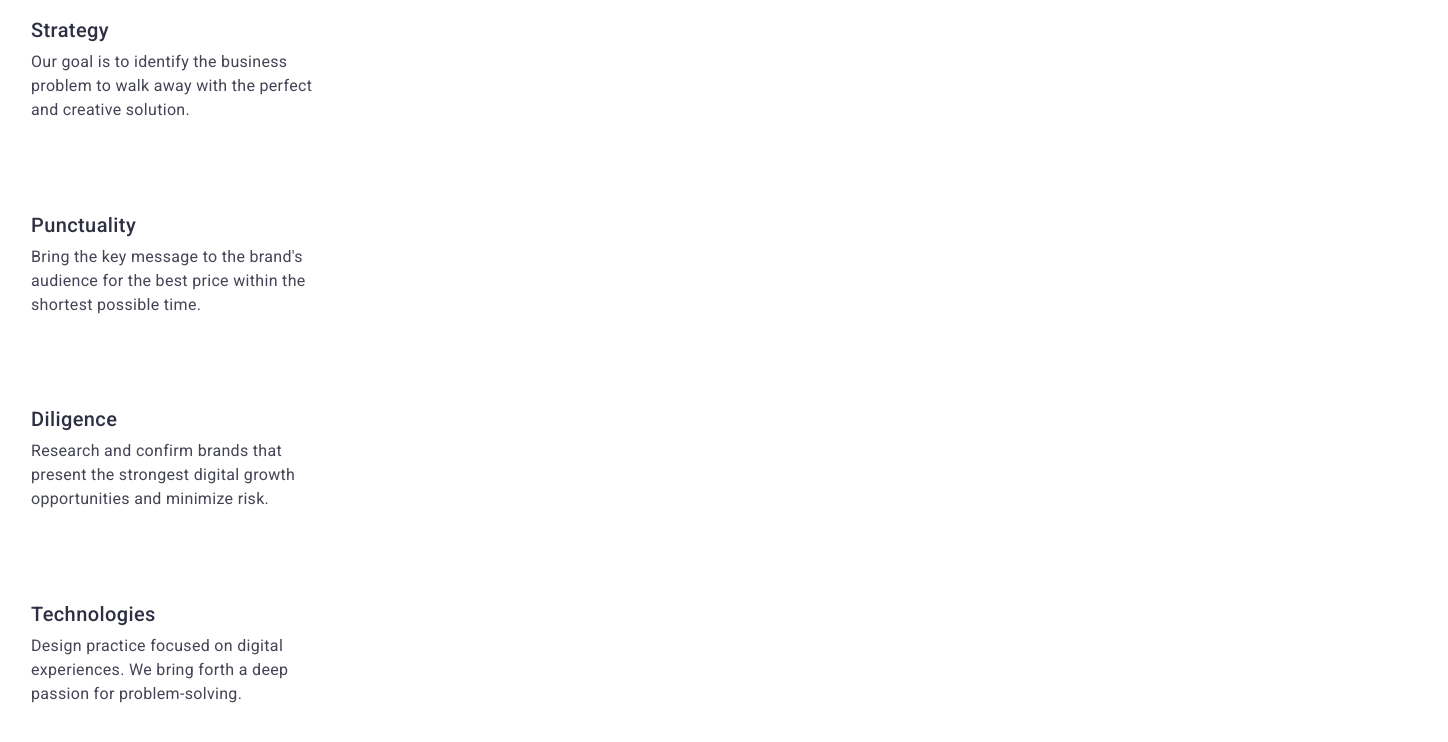
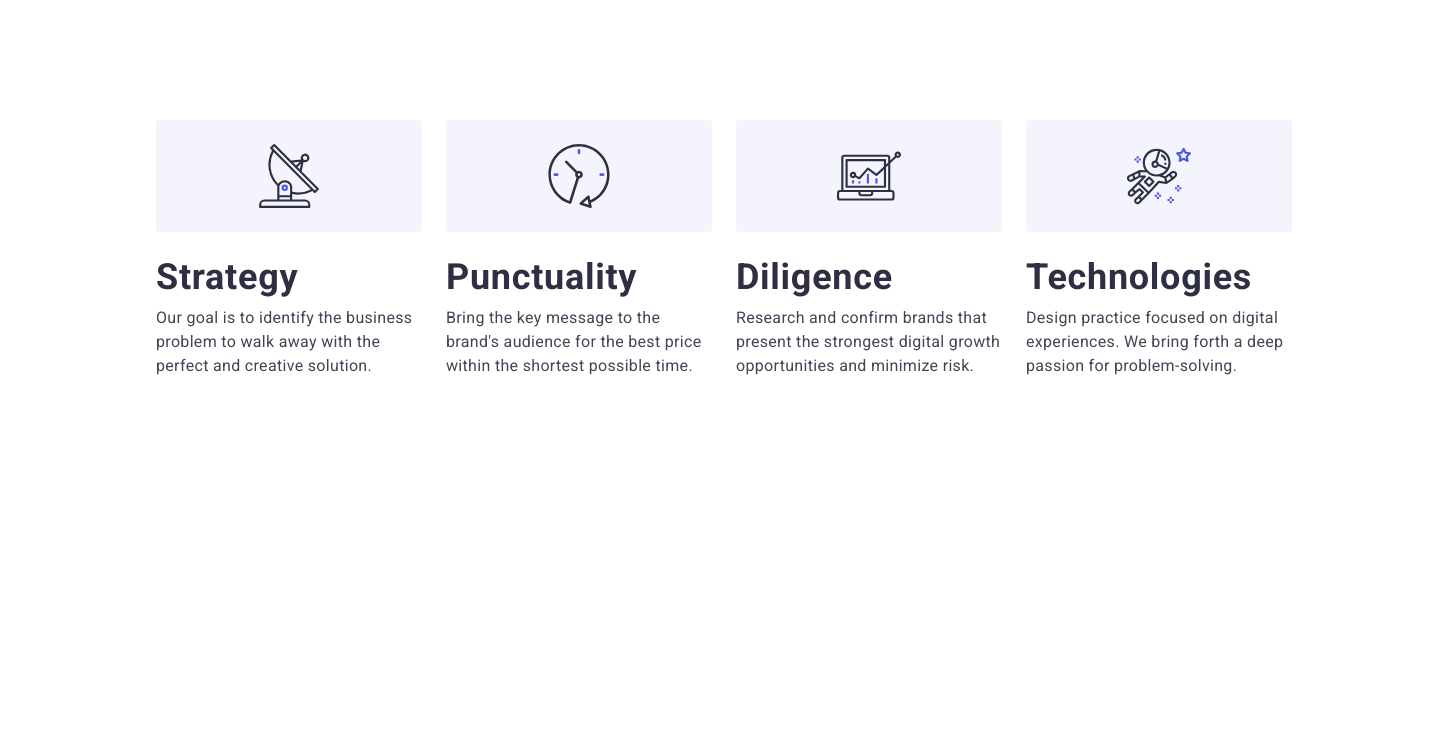
Before and after one commit to MSvidlo/goit-markup-hw-06, a plain HTML site: page index.html in a window 1280 px wide. Shown: the whole page, 1448 px wide, since content can reach past the window. Drawn offline with nearby package versions, Linux system fonts and the light colour scheme.

Commit message:
adwent-section

```diff
--- a/css/styles.css
+++ b/css/styles.css
@@ -211,27 +211,31 @@ img {
 .button:focus {
     background-color: #404BBF;
 }
-
+/* ================================section-adwentages===================== */
 .section-adwentages {
     /* padding: 120px 0; */
-    max-width: 288px;
-    padding-left: 16px;
-    padding-right: 16px;
+
 }
 
+.adwentages-container
+{
+ padding-top: 96px;
+ padding-bottom: 96px;
+}
 
 .section-advantages-list {
     display: flex;
     flex-wrap:wrap;
     /* gap: 24px; */
     gap:72px;
-}
+    }
 
 
 .second-list-item {
     /* width: calc((100% - 72px) / 4);
        } */
     width: 100%;
+    }
 
 
 .section-adwentages-link{
@@ -255,11 +259,14 @@ img {
 .advantages-item-name {
     color: #2E2F42;
     font-family: "Roboto", sans-serif;
-    font-size: 20px;
-    font-weight: 500;
-    line-height: 1.2;
+    font-size: 36px;
+    font-weight: 700;
+    line-height: 1.11;
     letter-spacing: 0.02em;
     margin-bottom: 8px;
+    text-transform: capitalize;
+    align-self: stretch;
+    text-align: center
     }
 
 
@@ -276,7 +283,7 @@ img {
     align-items: flex-start;
     gap: 8px
 }
-
+/* =========================Team=================== */
 .one-team {
     background-color: #f4f4fd;
     padding: 120px 0;
@@ -841,11 +848,39 @@ transition: fill 250ms cubic-bezier(0.4, 0, 0.2, 1);
     pointer-events: auto;
 }
 
-@media screen and (max-width:768px) {
+@media screen and (min-width:768px) {
 
+    .section-advantages-list {
+            gap:72px 24px;
+        }
+
+    .second-list-item {
+            width: calc((100% - 24px) / 2);
+           }
+    .advantages-item-name{
+
+    }
+        .container {
+            width: 768px;
+            padding-left: 16px;
+            padding-right: 16px;
+        }
+.advantages-item-name{
+    text-align:left;
+}
 }
 
 
-@media screen and (max-width:1158px) {
-
+@media screen and (min-width:1158px) {
+    .section-advantages-list {
+            gap: 24px;
+        }
+   .second-list-item {
+             width: calc((100% - 72px) / 4);
+         }
+    .section-advantages-icon {
+    display: flex;}
+    .container {
+      width: 1448px;
+      padding: 120px 156px;
 }
```
